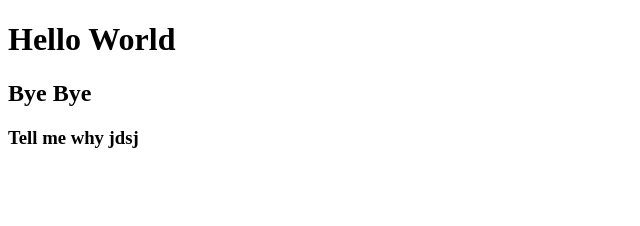
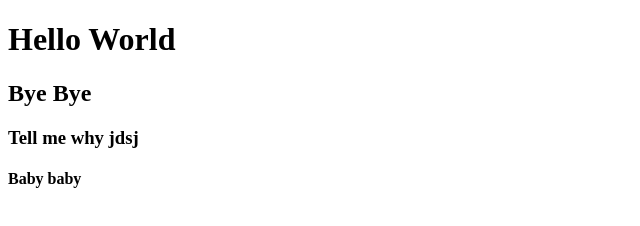
Before and after one commit to 13101anhsang/IFT1005_AnhSangTran, a plain HTML site: page index.html in a window 1280 px wide. Shown: the whole page, without its empty margins (0-640 px from the left). Drawn offline with Linux system fonts and the light colour scheme.

Commit message:
second trial

```diff
--- a/index.html
+++ b/index.html
@@ -9,5 +9,7 @@
     <h1>Hello World</h1>
     <h2>Bye Bye</h2>
     <h3>Tell me why jdsj</h3>
+    <h4>Baby baby</h4>
+
 </body>
 </html>
```
